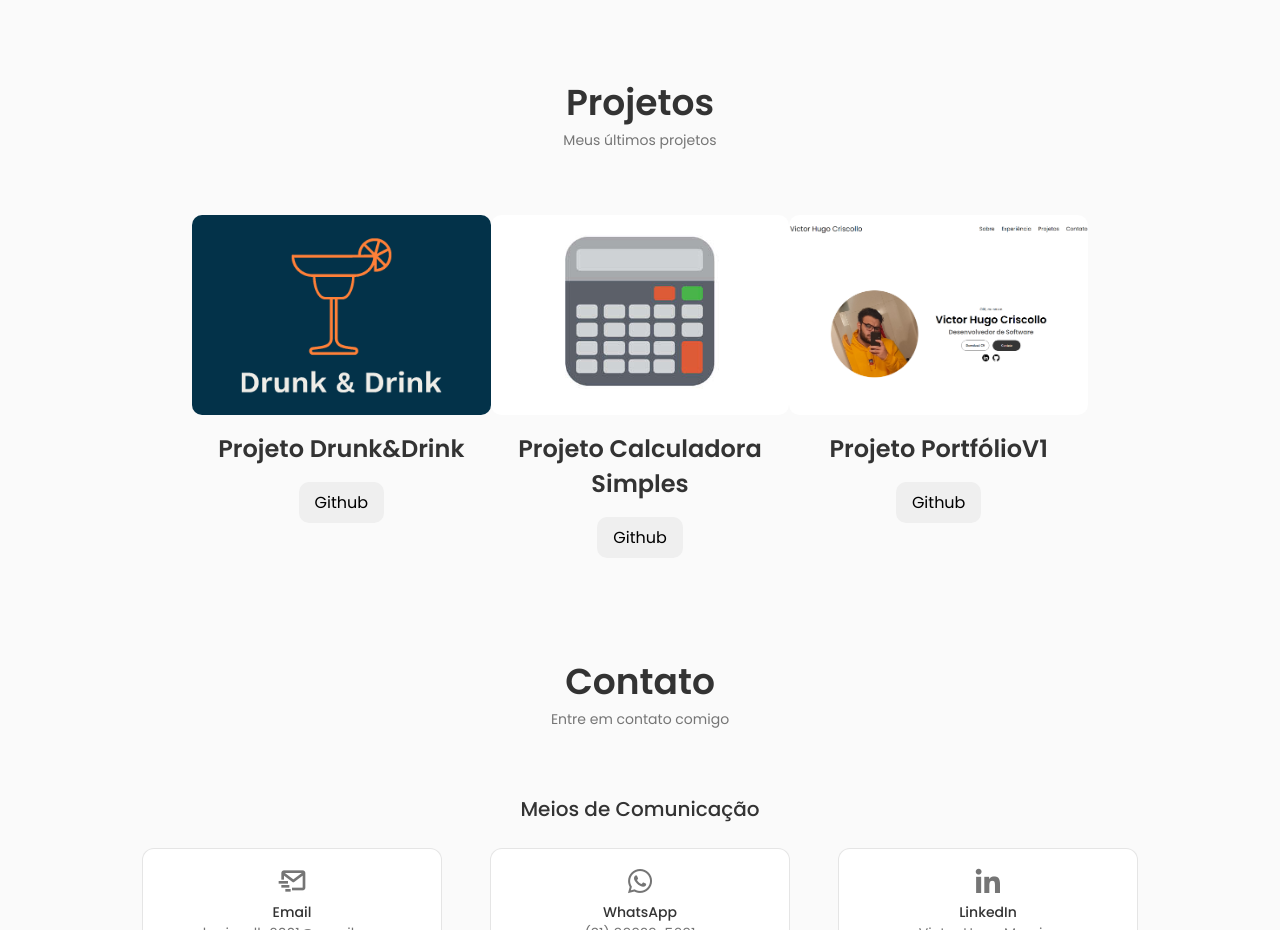
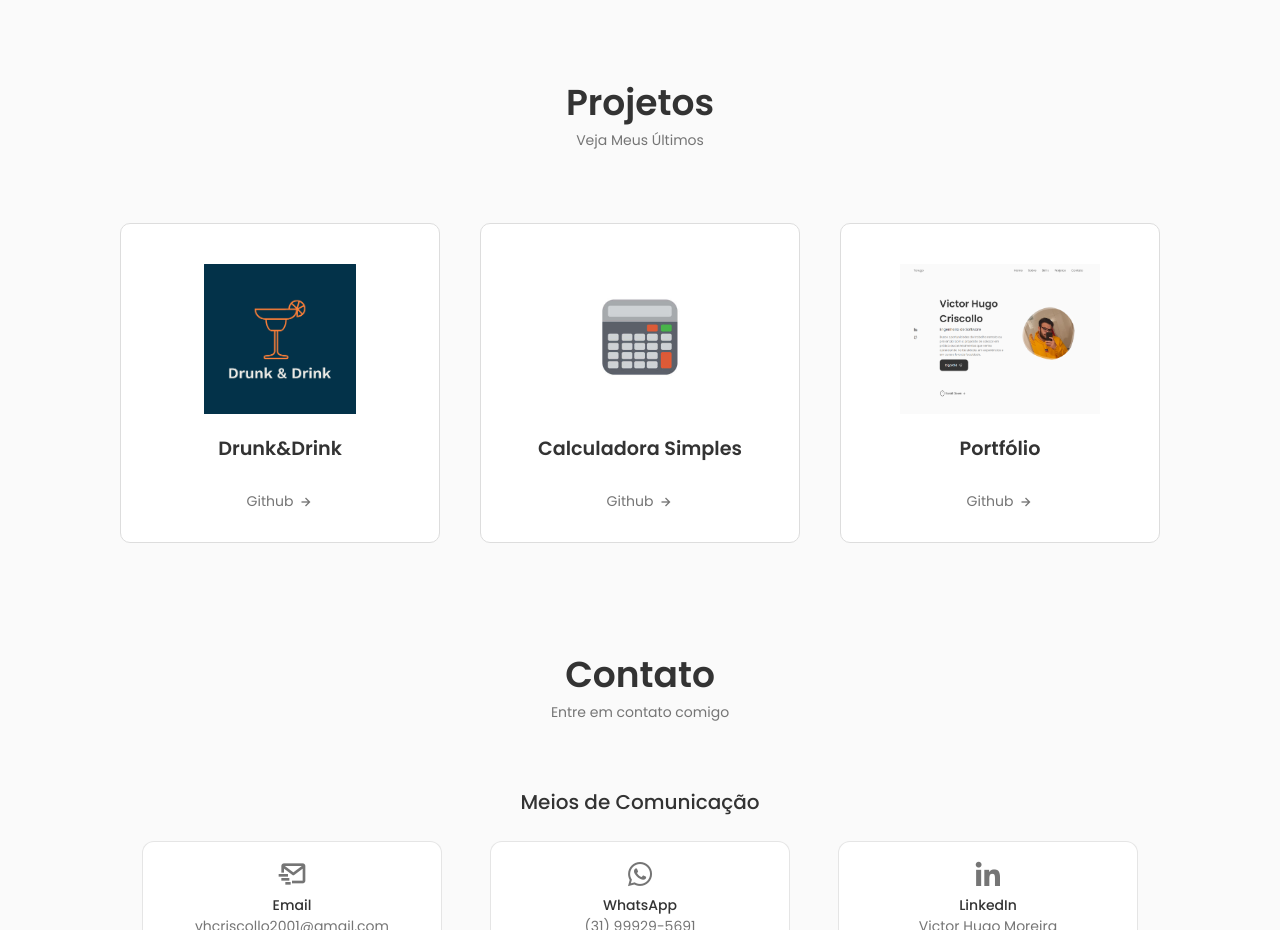
Before and after one commit to Torugo38/PortifolioV2.5, a React (Create React App) app: page / in a window 1280 px wide. Shown: the part 2800-3730 px from the top of the page. Built offline with nearby package versions, Linux system fonts and the light colour scheme.

Commit message:
Mudanças

```diff
--- a/src/components/projetos/Projetos.jsx
+++ b/src/components/projetos/Projetos.jsx
@@ -8,57 +8,27 @@ import project3Img from "../../assets/project-3.png";
 
 const Projetos = () => {
   return (
-    <section id="projects">
+    <section id="projetos">
       <h2 className="section__title">Projetos</h2>
-      <span className="section__subtitle">Meus últimos projetos</span>
-      <div className="experience-details-container">
-        <div className="about-containers">
-          <div className="details-container color-container">
-            <div className="article-container">
-            <img src={project1Img} alt="Project 1" className="project-img"/>
-            </div>
-            <h2 className="experience-sub-title project-title">
-              Projeto Drunk&Drink
-            </h2>
-            <div className="btn-container">
-              <button
-                className="btn btn-color-2 project-btn"
-                onClick={() =>
-                  window.open("https://github.com/ICEI-PUC-Minas-PPLES-TI/plf-es-2022-1-ti2-0924100-drunk-drink")
-                }
-              >
-                Github
-              </button>
-            </div>
-          </div>
-          <div className="details-container color-container">
-            <div className="article-container">
-            <img src={project2Img} alt="Project 2" className="project-img"/>
-            </div>
-            <h2 className="experience-sub-title project-title">Projeto Calculadora Simples</h2>
-            <div className="btn-container">
-              <button
-                className="btn btn-color-2 project-btn"
-                onClick={() => window.open("https://github.com/Torugo38/Calculadora-Simples")}
-              >
-                Github
-              </button>
-            </div>
-          </div>
-          <div className="details-container color-container">
-            <div className="article-container">
-            <img src={project3Img} alt="Project 3" className="project-img" />
-            </div>
-            <h2 className="experience-sub-title project-title">Projeto PortfólioV1</h2>
-            <div className="btn-container">
-              <button
-                className="btn btn-color-2 project-btn"
-                onClick={() => window.open("https://github.com/Torugo38/PortifolioV1")}
-              >
-                Github
-              </button>
-            </div>
-          </div>
+      <span className="section__subtitle">Veja Meus Últimos</span>
+      <div className="projetos-container">
+        <div className="projeto-box">
+          <img src={project1Img} alt="Project 1" className="project-img" />
+          <h3 className="project-title">Drunk&Drink</h3>
+            <a href="https://github.com/ICEI-PUC-Minas-PPLES-TI/plf-es-2022-1-ti2-0924100-drunk-drink" className="projeto__button" target="_blank">Github
+                        <i className="bx bx-right-arrow-alt projeto__button-icon"></i></a>
+        </div>
+        <div className="projeto-box">
+          <img src={project2Img} alt="Project 2" className="project-img" />
+          <h3 className="project-title">Calculadora Simples</h3>
+          <a href="https://github.com/Torugo38/Calculadora-Simples" className="projeto__button" target="_blank">Github
+                        <i className="bx bx-right-arrow-alt projeto__button-icon"></i></a>
+        </div>
+        <div className="projeto-box">
+          <img src={project3Img} alt="Project 3" className="project-img" />
+          <h3 className="project-title">Portfólio</h3>
+          <a href="https://github.com/Torugo38/PortifolioV2.5" className="projeto__button" target="_blank">Github
+                        <i className="bx bx-right-arrow-alt projeto__button-icon"></i></a>
         </div>
       </div>
     </section>
--- a/src/components/projetos/projetos.css
+++ b/src/components/projetos/projetos.css
@@ -1,4 +1,4 @@
-#projects {
+#projetos {
   display: flex;
   flex-direction: column;
   align-items: center;
@@ -6,109 +6,74 @@
   margin-top: 5rem;
 }
 
-.section__text__p1 {
-  font-size: 1.5rem;
-  font-weight: bold;
-  color: #808080;
-  text-transform: uppercase;
-  margin-bottom: 1rem;
+.projetos-container {
+  display: flex;
+  justify-content: center; /* Alinha os itens ao centro */
+  flex-wrap: wrap;
+  width: 100%;
+  gap: 1.5rem; /* Espaçamento entre as boxes */
 }
 
-.title {
-  font-size: 2.5rem;
-  font-weight: bold;
-  color: #333;
-  margin-bottom: 3rem;
-}
-
-.experience-details-container {
-  display: flex;
-  justify-content: space-between;
-  width: 70%;
-}
-
-.about-containers {
-  display: flex;
-  justify-content: space-between;
-  width: 100%;
-}
-
-.details-container {
+.projeto-box {
   display: flex;
   flex-direction: column;
   align-items: center;
   width: 100%;
-}
+  max-width: 320px; /* Aumenta a largura máxima */
+  margin: 0.5rem; /* Reduz a margem */
+  padding: 1rem;
+  height: 320px; /* Aumenta a altura fixa */
+  border-radius: 10px;
 
-.article-container {
-  width: 100%;
-  height: 200px;
+  background-color: #fff;
+  border: 1px solid #ddd;
   overflow: hidden;
-  border-radius: 10px;
-  margin-bottom: 1rem;
-  position: relative;
 }
 
 .project-img {
   width: 100%;
-  height: 100%;
-  object-fit: cover;
-  position: absolute;
-  top: 0;
-  left: 0;
+  height: 150px; /* Altura fixa */
+  object-fit: contain; /* Mantém a proporção da imagem */
+  border-radius: 10px;
+  margin-bottom: 1.25rem;
+  margin-top: 1.5rem;
 }
 
 .project-title {
-  font-size: 1.5rem;
+  font-size: 1.2rem; /* Aumenta o tamanho da fonte */
   font-weight: bold;
   color: #333;
-  margin-bottom: 1rem;
-  text-align: center;
+
 }
 
-.btn-container {
-  display: flex;
+.projeto__button{
+  color: var(--tittle-color);
+  font-size: var(--small-font-size);
+  display: inline-flex;
+  align-items: center;
   justify-content: center;
-  align-items: center;
+  column-gap: 0.25rem;
+  margin-top: 1.75rem;
 }
 
-.project-btn {
-  margin: 0 0.5rem;
-  padding: 0.5rem 1rem;
-  border-radius: 10px;
-  border: none;
-  cursor: pointer;
-  transition: background-color 0.3s ease;
+.projeto__button-icon{
+  font-size: 1rem;
+  transition: 0.3s;
 }
 
-.project-btn:hover {
-  background-color: #333;
-  color: #fff;
+.projeto__button:hover .projeto__button-icon{
+  transform: translate(0.25rem);
 }
 
-.icon {
-  width: 50px;
-  height: 50px;
-  cursor: pointer;
-  margin-top: 3rem;
-}
-
-.arrow {
-  transform: rotate(90deg);
-}
 
 @media (max-width: 768px) {
-  .experience-details-container {
-    width: 100%;
-  }
-
-  .details-container {
-    width: 45%;
+  .projeto-box {
+    max-width: 45%; /* Ajusta a largura para telas menores */
   }
 }
 
 @media (max-width: 500px) {
-  .details-container {
-    width: 100%;
+  .projeto-box {
+    max-width: 90%; /* Ajusta a largura para telas muito pequenas */
   }
 }
```
Also changed, not shown: src/assets/project-3.png.
